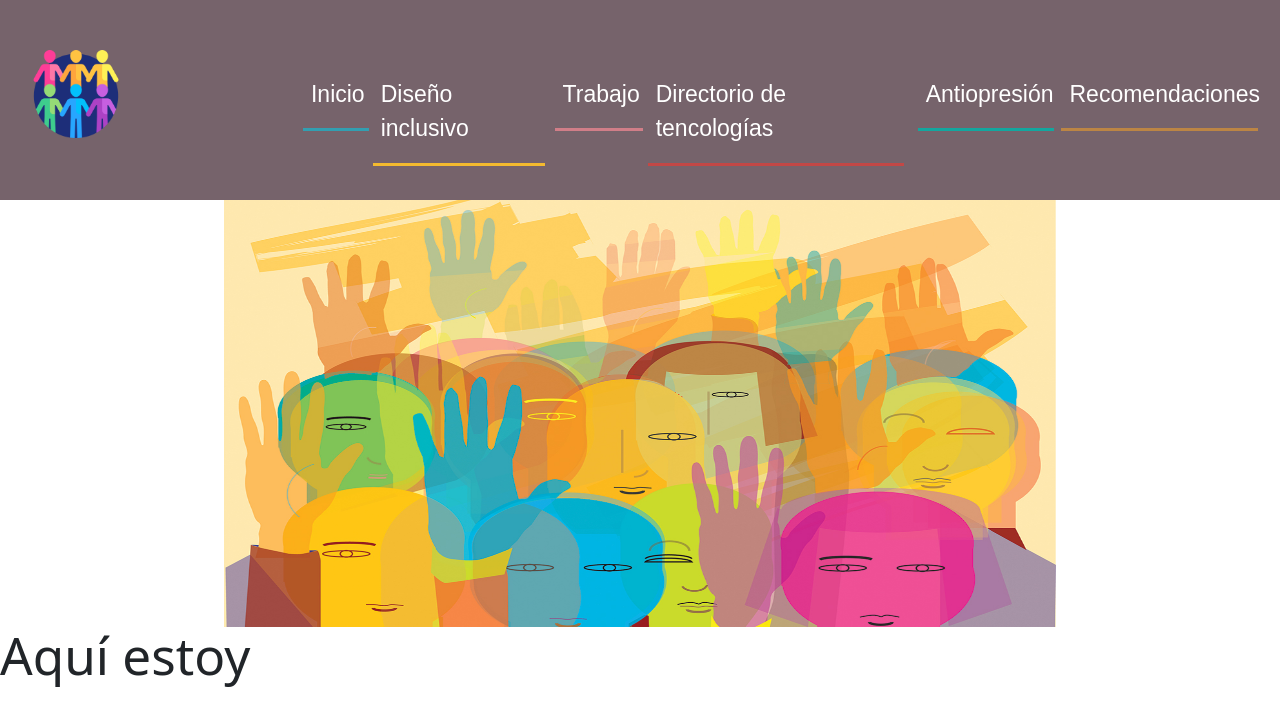
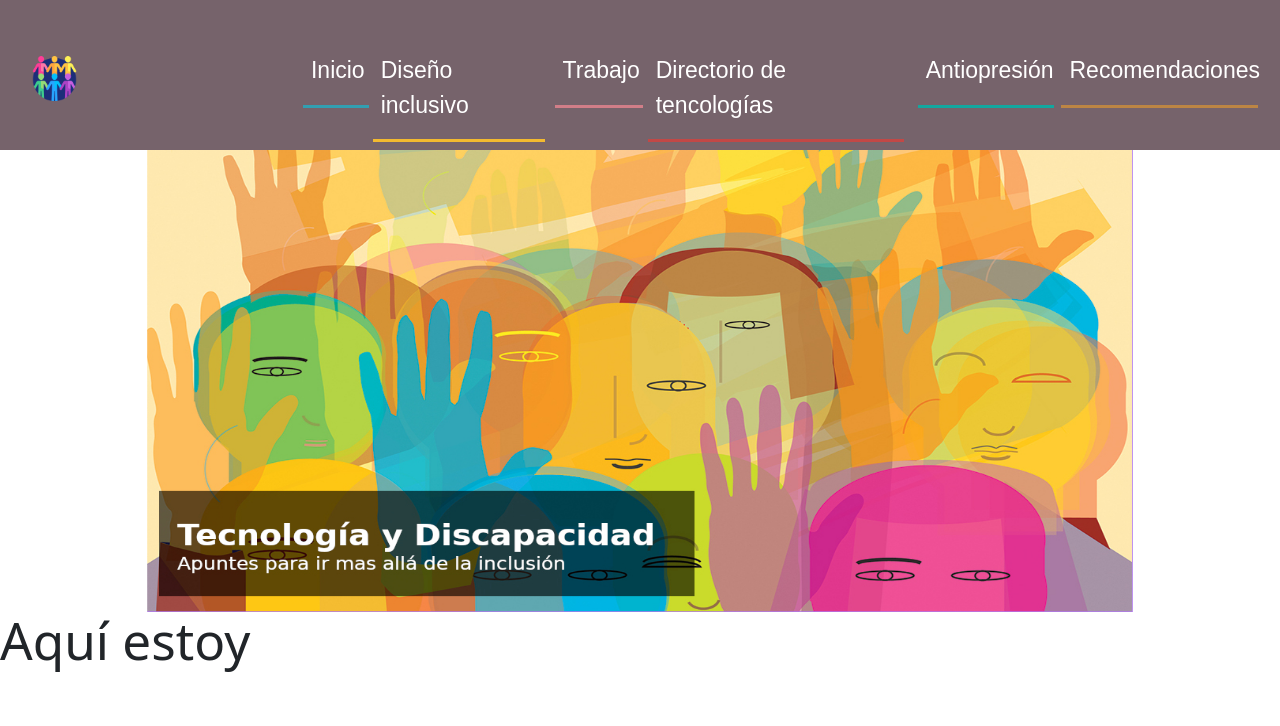
Before and after one commit to atzina/tecnologia-discapacidad, a React (Vite) app in the folder tecnologia_y_discapacidad/: page / in a window 1280 px wide. Shown: the top 726 px of the page. Built offline with nearby package versions, Linux system fonts and the light colour scheme.

Commit message:
header e imagen

```diff
--- a/tecnologia_y_discapacidad/src/components/Home/Home.css
+++ b/tecnologia_y_discapacidad/src/components/Home/Home.css
@@ -5,6 +5,6 @@ main {
     justify-content: center;
 }
 .image-persons {
-    transform: scaleX(1.3);
-    width: 50%;
+    transform: scaleX(1.1);
+    width: 70%;
 }
--- a/tecnologia_y_discapacidad/src/components/Navar/Navar.css
+++ b/tecnologia_y_discapacidad/src/components/Navar/Navar.css
@@ -1,7 +1,7 @@
 
 .menu {
     background-color: #76636B;
-    height: 200px;
+    height: 150px;
 }
 
 header{
@@ -26,16 +26,15 @@ a.nav-link {
 }
 
 .div-nav {
-    height: 159px;
-    align-items: flex-end;
+
 }
 
 .icon-nav {
-    width: 35%;
+    width: 18%;
 }
 .div-icon{
     width: 20%;
-    height: 122px;
+    height: 64px;
     margin: 20px;
 }
 
```
Also changed, not shown: tecnologia_y_discapacidad/src/assets/encabezado.jpg.
